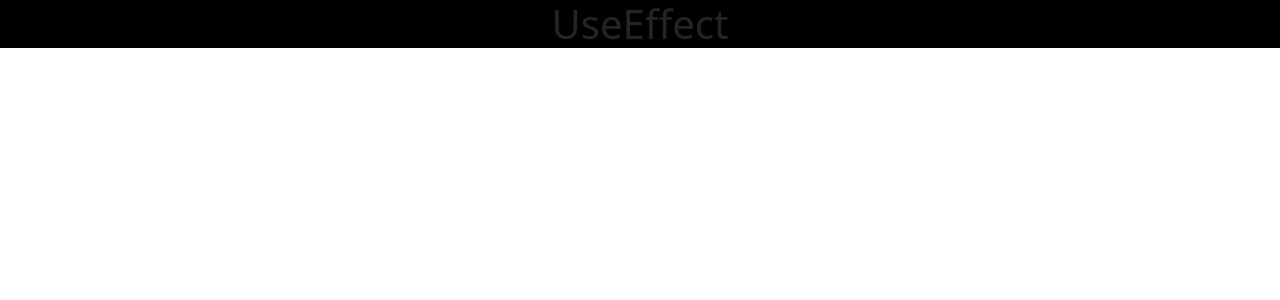
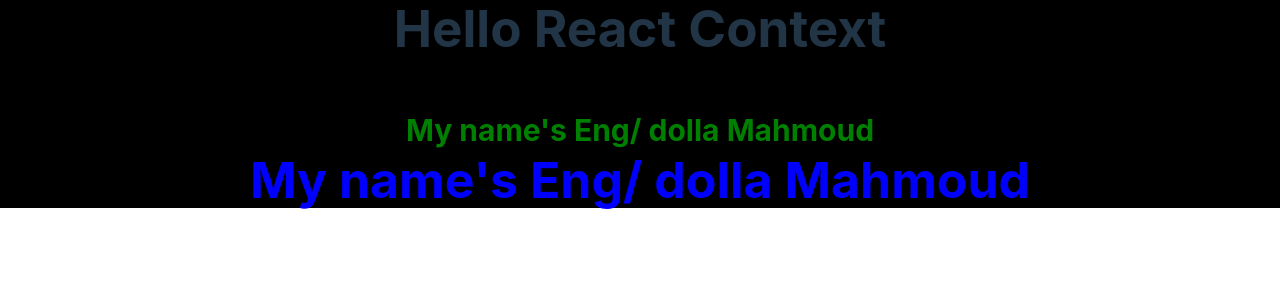
Before and after one commit to 3adel-sw/vite-project-cours, a React (Vite) app: page / in a window 1280 px wide. Shown: the top 300 px of the page. Built offline with nearby package versions, Linux system fonts and the light colour scheme.

Commit message:
add data Context api ex1 React 25

```diff
--- a/src/App.tsx
+++ b/src/App.tsx
@@ -1,36 +1,73 @@
-// File: App.tsx
+import "./App.css";
 
-import "./App.css";
-import { useEffect, useRef } from "react";
-import { useState } from "react";
-import ClimbingBoxLoader from "react-spinners/BeatLoader";
+import Tpo from "../src/assets//components/products/Top";
+import { createContext } from "react";
 
-import Form from "./assets/components/form/Form";
-
-import Header from "./assets/components/header/Header";
-
-import Products from "./assets/components/products/Products";
-import Button from "./assets/components/Button";
-// fills Bootstrap CSS from node_modules
-import "./assets/bootstrap.min.css";
-
-import "./assets/components/products/Products.module.css";
+export const UsernameContext = createContext();
 
 const App = () => {
-  const shouldLod = useRef(true);
-  useEffect(() => {
-    if (shouldLod.current) {
-      shouldLod.current = false;
-      console.log("Hello React");
-    }
-  }, []);
-
+  const username = "dolla Mahmoud";
   return (
     <>
-      <h1>UseEffect</h1>
+      <UsernameContext.Provider value={username}>
+        <h1>Hello React Context</h1>
+        <Tpo />
+      </UsernameContext.Provider>
     </>
   );
 };
+export default App;
+
+// File: App.tsx
+
+// import "./App.css";
+// import { createContext, useEffect, useRef } from "react";
+// import { useState } from "react";
+// import ClimbingBoxLoader from "react-spinners/BeatLoader";
+
+// import Form from "./assets/components/form/Form";
+
+// import Header from "./assets/components/header/Header";
+
+// import Products from "./assets/components/products/Products";
+// import Button from "./assets/components/Button";
+// // fills Bootstrap CSS from node_modules
+// import "./assets/bootstrap.min.css";
+
+// import "./assets/components/products/Products.module.css";
+// import Top from "./assets/components/products/Top";
+
+// Context API ex1 >>
+
+// export const UsernameContext = createContext();
+// const App = () => {
+//   const username = "Adel Mahmoud";
+//   return (
+//     <>
+//       <UsernameContext.Provider value={username}>
+//         <h1>Hello React Context</h1>
+
+//         <Top Username={username} />
+//       </UsernameContext.Provider>
+//     </>
+//   );
+// };
+
+// const App = () => {
+//   const shouldLod = useRef(true);
+//   useEffect(() => {
+//     if (shouldLod.current) {
+//       shouldLod.current = false;
+//       console.log("Hello React");
+//     }
+//   }, []);
+
+//   return (
+//     <>
+//       <h1>Hello React Context</h1>
+//     </>
+//   );
+// };
 
 // Data Fetching with API
 
@@ -249,5 +286,5 @@ const App = () => {
 //     </>
 //   );
 // };
-export default App;
+// export default App;
 // th is is a comment in JSX Setion 18 >> 19 >> 20  >> 21 >> 22 >>
--- /dev/null
+++ b/src/assets/components/products/Last.jsx
@@ -0,0 +1,17 @@
+import { UsernameContext } from "../../../App";
+
+const Last = () => {
+  return (
+    <div>
+      <UsernameContext.Consumer>
+        {(username) => (
+          <h2 style={{ color: "green", fontSize: "30px" }}>
+            My name's Eng/ {username}
+          </h2>
+        )}
+      </UsernameContext.Consumer>
+    </div>
+  );
+};
+
+export default Last;
--- /dev/null
+++ b/src/assets/components/products/Middle.jsx
@@ -0,0 +1,11 @@
+import Last from "./Last";
+
+const Middle = () => {
+  return (
+    <div>
+      <Last />
+    </div>
+  );
+};
+
+export default Middle;
--- /dev/null
+++ b/src/assets/components/products/Top.jsx
@@ -0,0 +1,19 @@
+import Middle from "./Middle";
+import { UsernameContext } from "../../../App";
+
+const Top = () => {
+  return (
+    <div>
+      <Middle />
+      <UsernameContext.Consumer>
+        {(username) => (
+          <h1 style={{ color: "blue", fontSize: "50px", fontWeight: "bold" }}>
+            My name's Eng/ {username}
+          </h1>
+        )}
+      </UsernameContext.Consumer>
+    </div>
+  );
+};
+
+export default Top;
--- a/src/main.jsx
+++ b/src/main.jsx
@@ -4,7 +4,7 @@ import App from "./App.jsx";
 import "./index.css";
 
 ReactDOM.createRoot(document.getElementById("root")).render(
-  // <React.StrictMode>
-  <App />
-  // </React.StrictMode>
+  <React.StrictMode>
+    <App />
+  </React.StrictMode>
 );
```
